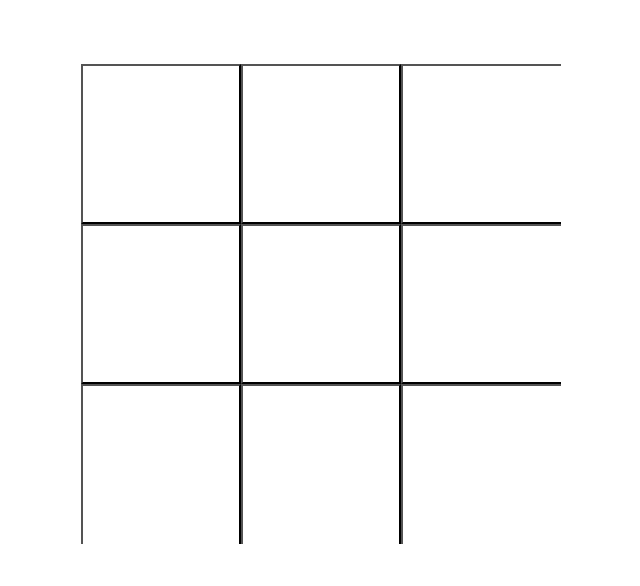
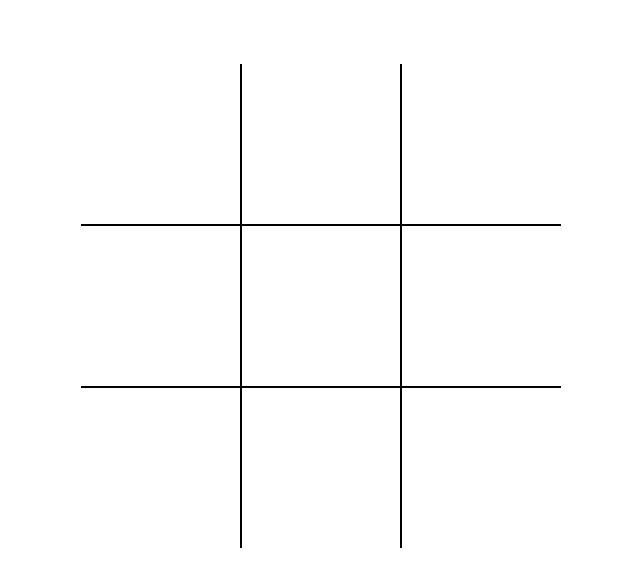
Before and after one commit to chris-phillips1/the-odin-project, a plain HTML site: page repos/odin-tic-tac-toe/index.html in a window 1280 px wide. Shown: the whole page, without its empty margins (319-959 px from the left). Drawn offline with Linux system fonts and the light colour scheme.

Commit message:
Rework the grid layout

```diff
--- a/repos/odin-tic-tac-toe/index.html
+++ b/repos/odin-tic-tac-toe/index.html
@@ -12,14 +12,34 @@
 <body>
     <div class='board'>
         <button></button>
+        <div></div>
         <button></button>
-        <button class='right'></button>
+        <div></div>
         <button></button>
+
+        <div></div>
+        <div></div>
+        <div></div>
+        <div></div>
+        <div></div>
+
         <button></button>
-        <button class='right'></button>
-        <button class='bottom'></button>
-        <button class='bottom'></button>
-        <button class='bottom right'></button>
+        <div></div>
+        <button></button>
+        <div></div>
+        <button></button>
+
+        <div></div>
+        <div></div>
+        <div></div>
+        <div></div>
+        <div></div>
+
+        <button></button>
+        <div></div>
+        <button></button>
+        <div></div>
+        <button></button>
     </div>
 </body>
 
--- a/repos/odin-tic-tac-toe/style.css
+++ b/repos/odin-tic-tac-toe/style.css
@@ -14,7 +14,8 @@ button {
 
 .board {
     display: grid;
-    grid-template-columns: repeat(3, 1fr);
+    grid-template-columns: 1fr 2px 1fr 2px 1fr;
+    grid-template-rows: 1fr 2px 1fr 2px 1fr;
     padding: 4rem 25rem;
 }
 
@@ -22,12 +23,13 @@ button {
     padding: 2rem 0;
     font-size: 5rem;
     block-size: 20vh;
+    border: none;
 }
 
-.right {
-    border-right: unset;
+.board button:active {
+    background-color: aliceblue;
 }
 
-.bottom {
-    border-bottom: unset;
+.board div {
+    border: 1px black solid;
 }
```
